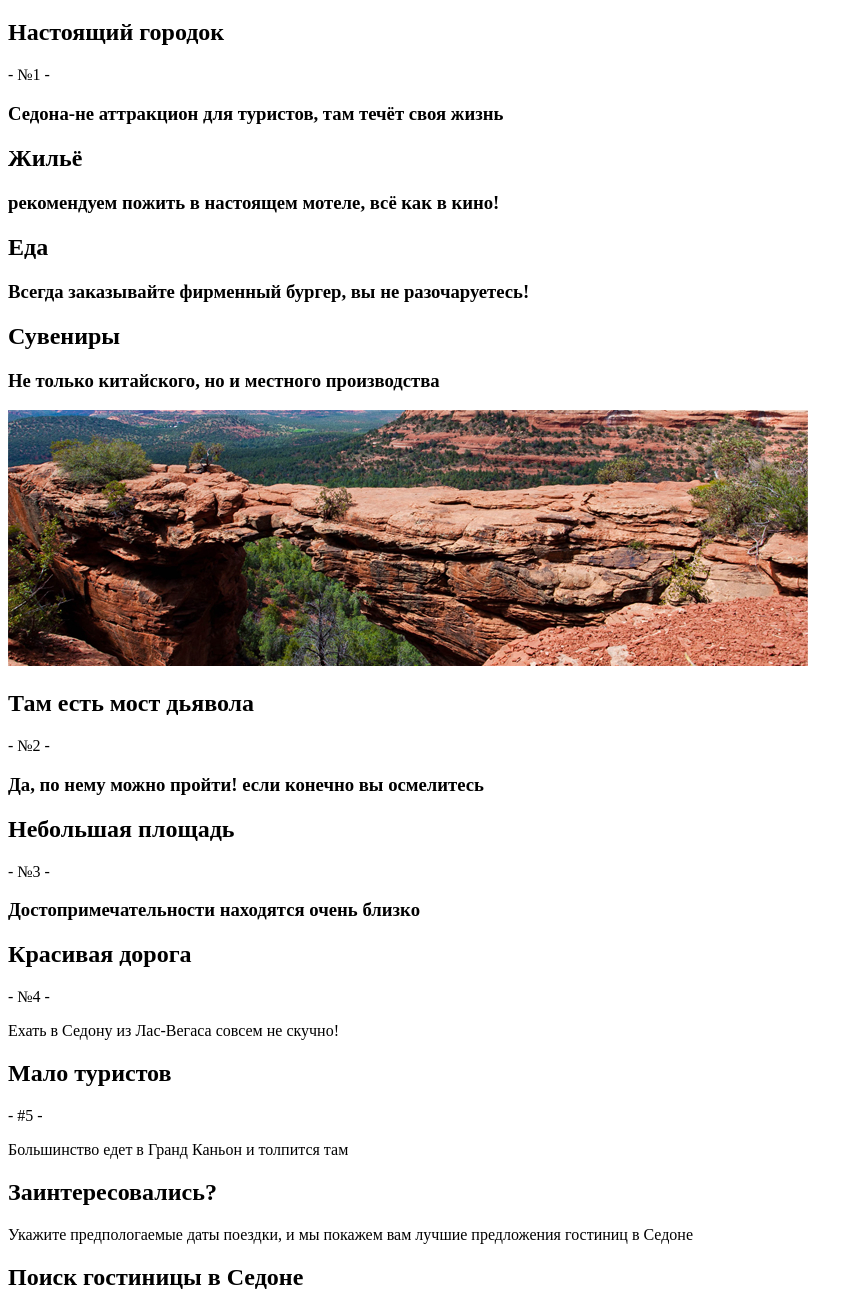
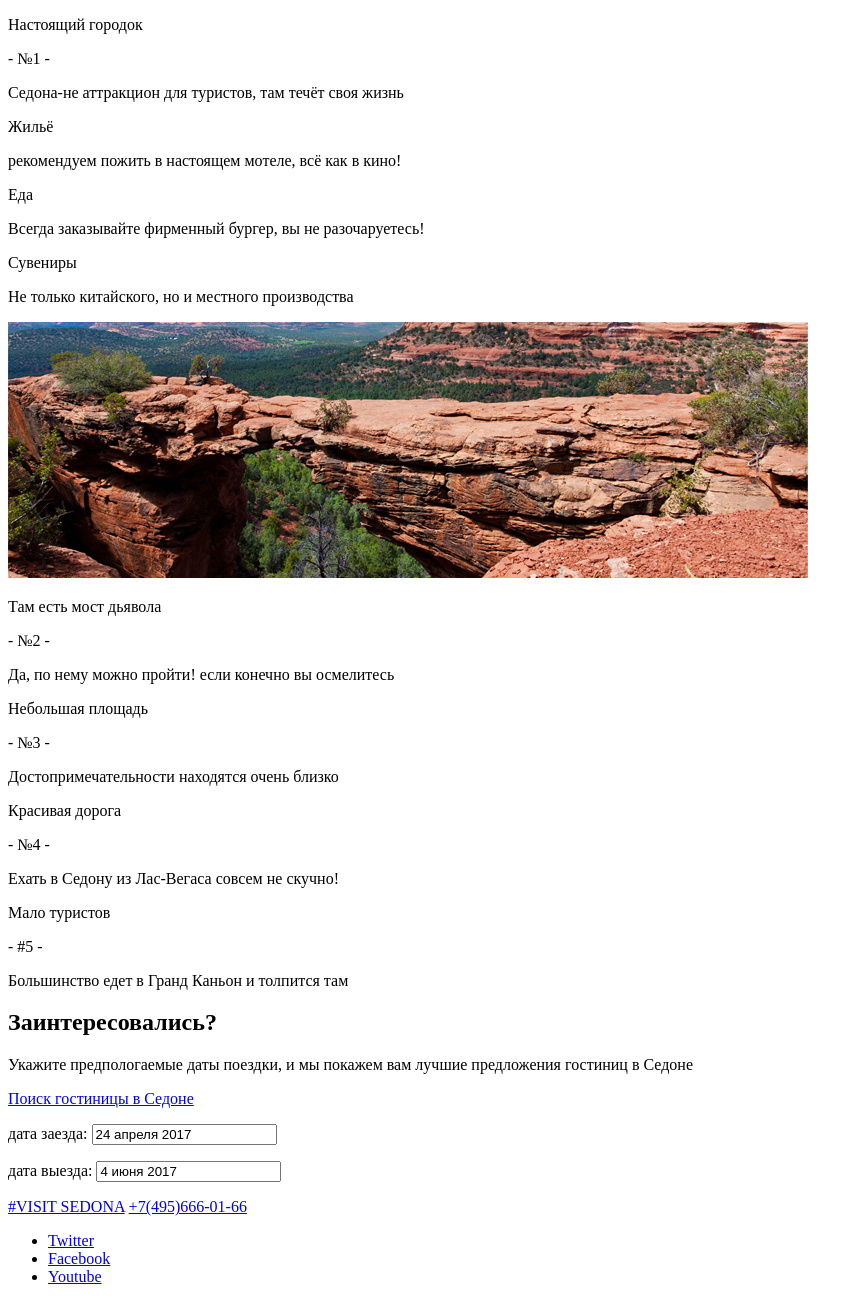
Before and after one commit to AntonKuzmi/1488507-sedona-28, a plain HTML site: page index.html in a window 1280 px wide. Shown: the part 909-2205 px from the top of the page, without its empty margins (0-863 px from the left). Drawn offline with Linux system fonts and the light colour scheme.

Commit message:
Update index.html

```diff
--- a/index.html
+++ b/index.html
@@ -7,7 +7,9 @@
     <body>
         <header class="main-header">
             <nav class="main-navigation">
-                <a href= "#"> <img src="img/logo.svg" width="138" height="70" alt="Логотип Cедона»"> </a>
+                <a class="main-header-logo">
+                <img src="img/logo.svg" width="138" height="70" alt="Логотип Cедона»">
+                </a>
                 <ul class="site-navigation">
                     <li><a href="#">Информация</a></li>
                     <li><a href="#">Фото и видео</a></li>
@@ -30,71 +32,71 @@
                 <div class="reason-img"><img src="img/with-flag.jpg" width="800" height="256" alt="фото городка">
                 </div>
                 <div class="reason-text">
-                    <h2>Настоящий городок</h2>
+                    <p>Настоящий городок</p>
                     <span>- №1 -</span>
-                    <h3>Седона-не аттракцион для туристов, там течёт своя жизнь</h3>
+                    <p>Седона-не аттракцион для туристов, там течёт своя жизнь</p>
                 </div>
             </section>
             <section class="reason">
                 <div class="reason-text">
-                    <h2>Жильё</h2>
-                    <h3>рекомендуем пожить в настоящем мотеле, всё как в кино!</h3>
+                    <p>Жильё</p>
+                    <p>рекомендуем пожить в настоящем мотеле, всё как в кино!</p>
                 </div>
                 <div class="reason-text">
-                    <h2>Еда</h2>
-                    <h3>Всегда заказывайте фирменный бургер, вы не разочаруетесь!</h3>
+                    <p>Еда</p>
+                    <p>Всегда заказывайте фирменный бургер, вы не разочаруетесь!</p>
                 </div>
                 <div class="reason-text">
-                    <h2>Сувениры</h2>
-                    <h3>Не только китайского, но и местного производства</h3>
+                    <p>Сувениры</p>
+                    <p>Не только китайского, но и местного производства</p>
                 </div>
             </section>
             <section class="reason">
                 <div class=reasons-img><img src="img/devils-bridge.jpg" width="800" height="256" alt="фото природного каменного моста над пропастью">
                 </div>
                 <div class="reasons-text">
-                    <h2>Там есть мост дьявола</h2>
+                    <p>Там есть мост дьявола</p>
                     <span>- №2 -</span>
-                    <h3>Да, по нему можно пройти! если конечно вы осмелитесь</h3>
+                    <p>Да, по нему можно пройти! если конечно вы осмелитесь</p>
                 </div>
             </section>
-            <section class="reason">
-                <div class="reason-text">
-                    <h2>Небольшая площадь</h2>
+            <section class="advantages">
+                <div class="advanteges-item">
+                    <p>Небольшая площадь</p>
                     <span>- №3 -</span>
-                    <h3>Достопримечательности находятся очень близко</h3>
+                    <p>Достопримечательности находятся очень близко</p>
                 </div>
-                <div class="reason-text">
-                    <h2>Красивая дорога</h2>
+                <div class="advanteges-item">
+                    <p>Красивая дорога</p>
                     <span>- №4 -</span>
                     <p>Ехать в Седону из Лас-Вегаса совсем не скучно!</p>
                 </div>
-                <div clas="reason-text">
-                    <h2>Мало туристов</h2>
+                <div class="advanteges-item">
+                    <p>Мало туристов</p>
                     <span>- #5 -</span>
                     <p>Большинство едет в Гранд Каньон и толпится там</p>
                 </div>
             </section>
-            <section class="search-title">
             <div class="titles">
                 <h2>Заинтересовались?</h2>
                 <p>Укажите предпологаемые даты поездки, и мы покажем вам лучшие предложения гостиниц в Седоне</p>
+                <a href="#">Поиск гостиницы в Седоне</a>
             </div>
-            </section>
-            <section class="searching-block">
-                <div class="searching-form">
-                    <h2>Поиск гостиницы в Седоне</h2>
+            <div class="searching-block">
+                <form action="https://echo.htmlacademy.ru" method="post">
+                    <p><label for="arrival-date">дата заезда:</label>
+                        <input type="text" id="arrival-date" value="24 апреля 2017">
+                    </p>
+                    <p><label for="date-departure">дата выезда:</label>
+                        <input type="text" id="date-departure" value="4 июня 2017">
+                    </p>
+                </form>
             </div>
-                    <p>Дата заезда</p>
-                    <form action="https://echo.htmlacademy.ru" method="post">
-                    <input id="data" type="text" placeholder="24 апреля 2017"
-                    <input type="submit" value="Найти">
-            </section>
         </main>
         <footer class="footer">
             <div class="contacts">
                 <a href="#">#VISIT SEDONA</a>
-                    <span><a href="tel:+74956660166">+7(495)666-01-66</a></span>
+                <a href="tel:+74956660166">+7(495)666-01-66</a>
             </div>
             <div class="socials">
                 <ul>
```
Lines whose indentation alone changed are shown as unchanged.
